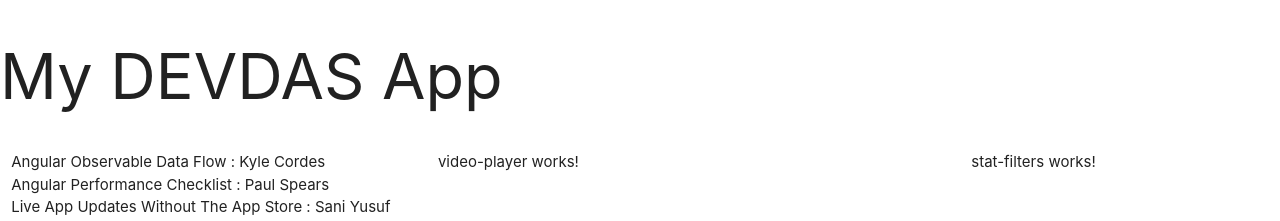
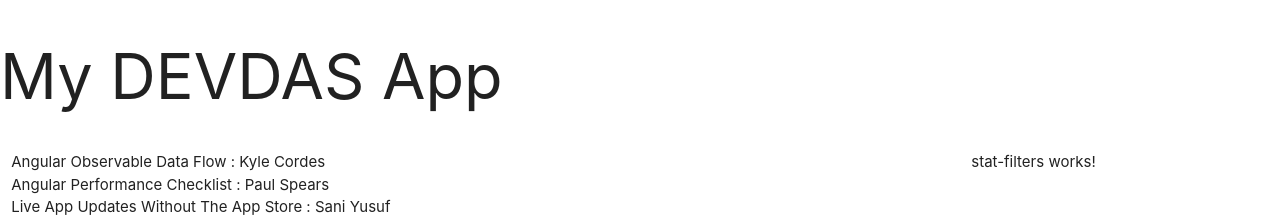
Before and after one commit to saniyusuf/abc-june-reading-3-5, an Angular app: page /dashboard in a window 1280 px wide. Shown: the top 221 px of the page. Built offline with nearby package versions, Linux system fonts and the light colour scheme.

Commit message:
206 commit

```diff
--- a/src/app/dashboard/video-dashbaord/video-dashboard.component.html
+++ b/src/app/dashboard/video-dashbaord/video-dashboard.component.html
@@ -1,9 +1,13 @@
 <div class="row">
   <div class="col s4">
-    <app-video-list [videoList]="videoListData"></app-video-list>
+    <app-video-list
+      (onVideoSelected)="setSelectedVideo($event)"
+      [videoList]="videoListData"></app-video-list>
   </div>
   <div class="col s5">
-    <app-video-player></app-video-player>
+    <app-video-player
+      [selectedVideo]="currentlySelectedVideo"
+    ></app-video-player>
   </div>
   <div class="col s3">
     <app-stat-filters></app-stat-filters>
--- a/src/app/dashboard/video-dashbaord/video-dashboard.component.ts
+++ b/src/app/dashboard/video-dashbaord/video-dashboard.component.ts
@@ -1,5 +1,5 @@
 import { Component, OnInit } from '@angular/core';
-import {Video} from '../../types/types';
+import { Video } from '../../types/types';
 
 @Component({
   selector: 'app-video-dashboard',
@@ -8,12 +8,16 @@ import {Video} from '../../types/types';
 })
 export class VideoDashboardComponent implements OnInit {
   videoListData: Video[] = videoData;
+  currentlySelectedVideo: Video;
 
   constructor() { }
 
   ngOnInit() {
   }
 
+  setSelectedVideo(video: Video) {
+    this.currentlySelectedVideo = video;
+  }
 }
 
 const videoData = [
--- a/src/app/dashboard/video-list/video-list.component.ts
+++ b/src/app/dashboard/video-list/video-list.component.ts
@@ -1,4 +1,4 @@
-import {Component, Input, OnInit} from '@angular/core';
+import {Component, EventEmitter, Input, OnInit, Output} from '@angular/core';
 import { Video } from '../../types/types';
 
 @Component({
@@ -9,6 +9,8 @@ import { Video } from '../../types/types';
 export class VideoListComponent implements OnInit {
 
   @Input() videoList: Video[];
+  @Output() onVideoSelected = new EventEmitter<Video>();
+
   selectedVideoID: string;
 
   constructor() { }
@@ -18,5 +20,6 @@ export class VideoListComponent implements OnInit {
 
   selectVideo(video: Video) {
     this.selectedVideoID = video.id;
+    this.onVideoSelected.emit(video);
   }
 }
--- a/src/app/dashboard/video-player/video-player.component.html
+++ b/src/app/dashboard/video-player/video-player.component.html
@@ -1,3 +1 @@
-<p>
-  video-player works!
-</p>
+<b>{{selectedVideo?.title}}</b>
--- a/src/app/dashboard/video-player/video-player.component.ts
+++ b/src/app/dashboard/video-player/video-player.component.ts
@@ -1,4 +1,5 @@
-import { Component, OnInit } from '@angular/core';
+import {Component, Input, OnInit} from '@angular/core';
+import {Video} from '../../types/types';
 
 @Component({
   selector: 'app-video-player',
@@ -6,6 +7,7 @@ import { Component, OnInit } from '@angular/core';
   styleUrls: ['./video-player.component.css']
 })
 export class VideoPlayerComponent implements OnInit {
+  @Input() selectedVideo: Video;
 
   constructor() { }
 
```
